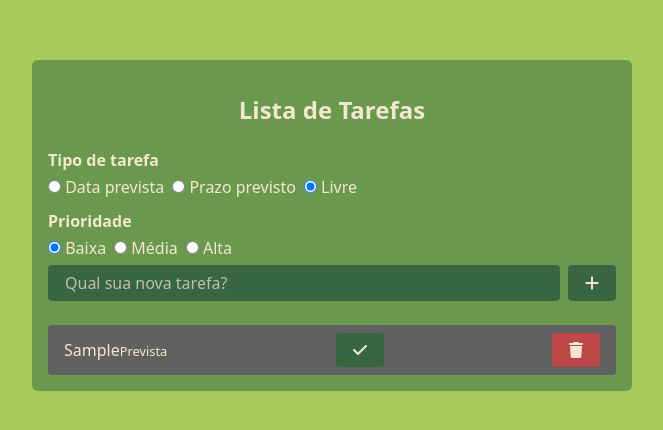
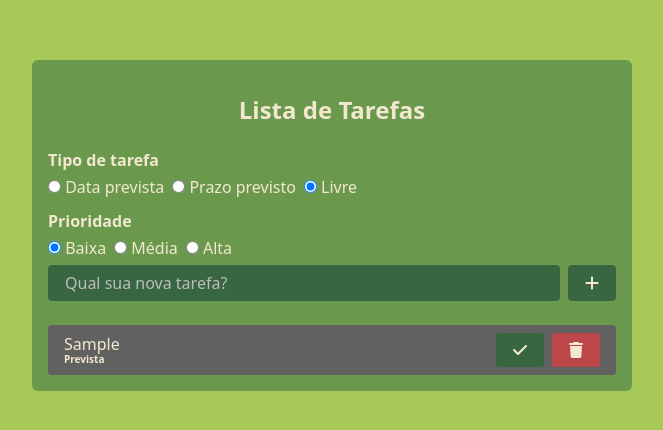
Before and after one commit to gfcrodriguespuc/lab-desenv-soft-projeto-1-todo-list, a React (Vite) app in the folder front-end/: page / in a window 1280 px wide. Both pictures are taken after typing "Sample" into the empty fields and a click on the button 900 px from the left and 283 px from the top of the page. Shown: the top 430 px of the page, without its empty margins (308-971 px from the left). Built offline with nearby package versions, Linux system fonts and the light colour scheme.

Commit message:
Ajusta layout de status do todo

```diff
--- a/front-end/src/components/TodoList/TodoList.jsx
+++ b/front-end/src/components/TodoList/TodoList.jsx
@@ -66,12 +66,19 @@ export const TodoList = ({ todos, onClickDeleteTodo, onClickCompleteTodo }) => {
             todo.completed && styles["todo-list__item--completed"]
           )}
         >
-          <div>
-            <span className={styles["todo-list__description"]}>
-              {todo.description}
-            </span>
-            <small>{formatTodoStatus(todo)}</small>
+          <div className={styles["todo-list__content"]}>
+            <span>{todo.description}</span>
+            <small
+              className={clsx(
+                styles["todo-list__status"],
+                todo.status.state === TodoStatus.LATE &&
+                  styles["todo-list__status--late"]
+              )}
+            >
+              {formatTodoStatus(todo)}
+            </small>
           </div>
+
           <button
             className={clsx(
               stylesButton["button"],
@@ -84,6 +91,7 @@ export const TodoList = ({ todos, onClickDeleteTodo, onClickCompleteTodo }) => {
           >
             <FontAwesomeIcon icon={faCheck} />
           </button>
+
           <button
             className={clsx(
               stylesButton["button"],
--- a/front-end/src/components/TodoList/TodoList.module.css
+++ b/front-end/src/components/TodoList/TodoList.module.css
@@ -19,8 +19,21 @@
   border-radius: var(--app-border-radius-sm);
 }
 
-.todo-list__description {
+.todo-list__content {
   flex: 1;
+  display: flex;
+  flex-direction: column;
+  align-items: flex-start;
+}
+
+.todo-list__status {
+  font-size: 0.625rem;
+  font-weight: 700;
+}
+
+.todo-list__status--late {
+  color: var(--app-palette-white);
+  background: var(--app-palette-danger);
 }
 
 .todo-list__item--completed {
```
